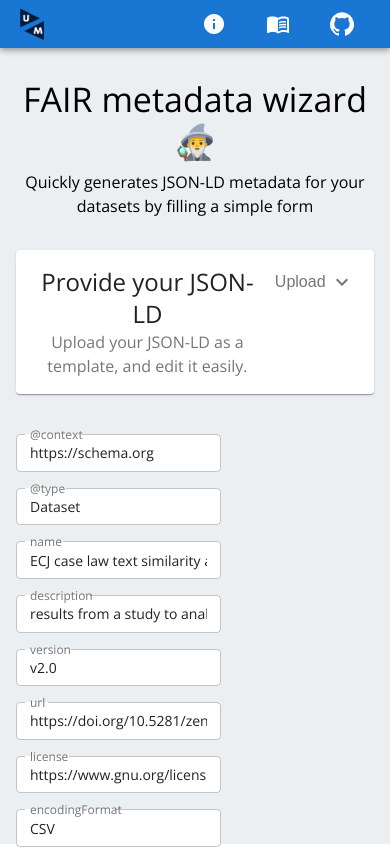
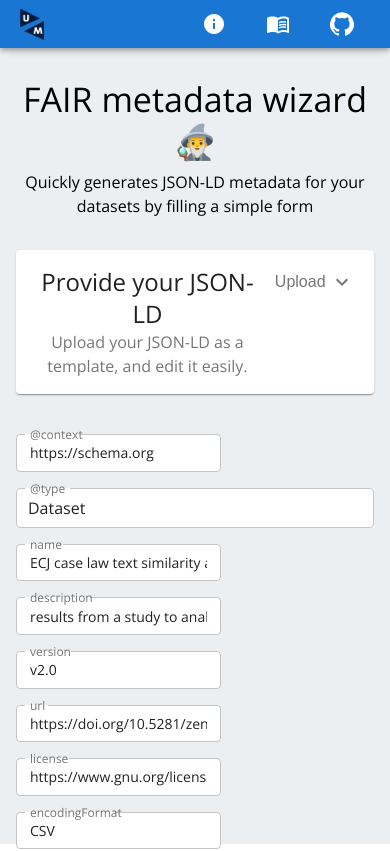
Before and after one commit to vemonet/json-ld-editor-react, a React Native app: screen /fair-metadata-wizard/ in a window 390 px wide. Shown: the top 851 px of the page. Built offline with nearby package versions, Linux system fonts and the light colour scheme.

Commit message:
use autocomplete for types

```diff
--- a/src/JsonldWizard.tsx
+++ b/src/JsonldWizard.tsx
@@ -2,6 +2,7 @@ import React from 'react';
 import { makeStyles, useTheme } from '@material-ui/core/styles';
 import { Typography, Container, Paper, Button, Card, Chip, Grid } from "@material-ui/core";
 import { FormControl, TextField, Input, InputLabel, FormHelperText, Select } from '@material-ui/core';
+import Autocomplete from '@material-ui/lab/Autocomplete';
 import GetAppIcon from '@material-ui/icons/GetApp';
 import AddIcon from '@material-ui/icons/Add';
 import RemoveIcon from '@material-ui/icons/Delete';
@@ -50,6 +51,7 @@ const useStyles = makeStyles(theme => ({
   input: {
     background: 'white',
     fontSize: '14px',
+    width: '100%',
   },
   smallerFont: {
     fontSize: '12px',
@@ -152,12 +154,21 @@ const RenderObjectForm = ({ renderObject, onChange }: any) => {
   const classes = useStyles();
   const theme = useTheme();
 
+  const [state, setState] = React.useState({
+    autocompleteOntologyOptions: [],
+  });
+  const stateRef = React.useRef(state);
+  // Avoid conflict when async calls
+  const updateState = React.useCallback((update) => {
+    stateRef.current = {...stateRef.current, ...update};
+    setState(stateRef.current);
+  }, [setState]);
+
   const handleChange = (event: React.ChangeEvent<HTMLInputElement>) => {
     renderObject[event.target.id] = event.target.value
     // call onChange function given by parent
     onChange(renderObject)
   }
-
   const handleRecursiveChange = (property: any, subSelections: any) => {
     renderObject[property] = subSelections;
     onChange(renderObject);
@@ -172,10 +183,25 @@ const RenderObjectForm = ({ renderObject, onChange }: any) => {
     }
     onChange(renderObject);
   }
-
   const handleRemoveEntry = (property: any, event: any) => {
     renderObject.splice(property, 1);
     onChange(renderObject);
+  }
+
+  function handleAutocompleteOntologyOptions(input_text: any) {
+    // Generate specific state key for this autocomplete
+    console.log("Update autocompleteOntology state")
+    // 1. Call the Ontology Search endpoint
+    // 2. Update autocomplete options via the state when inputChange
+    // 3. onChange: onChange as usual
+
+    if (input_text && input_text.target){
+      if (input_text.target.value && input_text.target.value !== 0) {
+        updateState({ autocompleteOntologyOptions: [input_text.target.value]})
+      } else {
+        updateState({ autocompleteOntologyOptions: [input_text.target.innerText]})
+      }
+    }
   }
 
   // https://betterprogramming.pub/recursive-rendering-with-react-components-10fa07c45456
@@ -184,8 +210,39 @@ const RenderObjectForm = ({ renderObject, onChange }: any) => {
       {/* Object.keys(renderObject).map(...) */}
       {Object.keys(renderObject).map((property: any, key: number) => (
         <div key={key}>
+          {property === '@type' &&
+            <Autocomplete
+              id={property}
+              onInputChange={handleAutocompleteOntologyOptions}
+              value={renderObject[property]}
+              // onChange={handleAutocomplete(event, 'sparql_endpoint')}
+              // onInputChange={handleAutocomplete(event, 'sparql_endpoint')}
+              options={state.autocompleteOntologyOptions}
+              // getOptionLabel={option => option.title}
+              freeSolo={true}
+              includeInputInList={true}
+              renderInput={params => (
+                <TextField
+                  {...params}
+                  variant="outlined"
+                  size='small'
+                  label="@type"
+                  placeholder="@type"
+                  className={classes.input}
+                />
+              )}
+              // ListboxProps={{
+              //   className: classes.input,
+              // }}
+              // onChange={(event, newInputValue: any) => {
+              //   setState({...state, 'language_autocomplete': newInputValue})
+              // }}
+              // defaultValue={[top100Films[13]]}
+              // multiple
+            />
+          }
           {/* if property is a string : TextInput */}
-          {(typeof renderObject[property] === 'string' && renderObject[property]) &&
+          {(typeof renderObject[property] === 'string' && property !== '@type' && renderObject[property]) &&
             <Grid container>
               <Grid item>
                 <TextField
```
